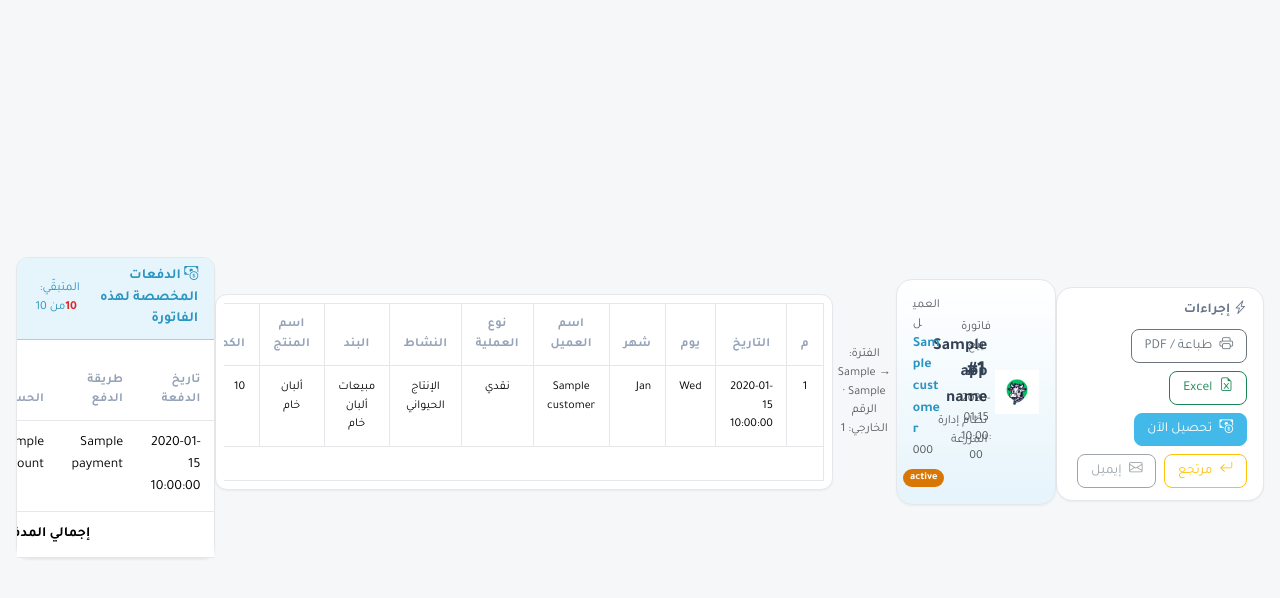
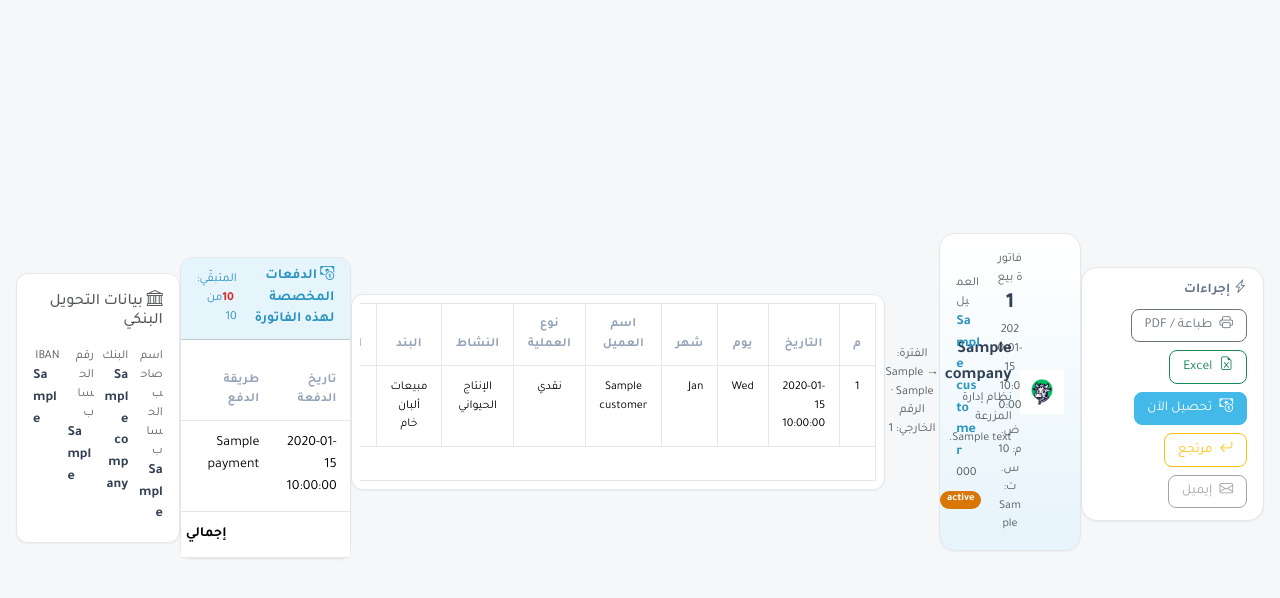
Before and after one commit to Abdelhammid1/elyasmin, a Python web app: template app/templates/milk/invoice_view.html in a window 1280 px wide. Shown: the top 598 px of the page. Run offline with Jinja, Linux system fonts and the light colour scheme; the template is opened without the code that fills it: most values are stand-ins (such as "Sample title", 1, 10 or a date in 2020).

Commit message:
COMPANY P11-3 (YAS-SET-3 + YAS-SET-4): invoice header reads company + prefixed numbers
The whole point of P11-1 and P11-2 — the company data + tax
registration + logo + bank info Zakaria asked about, plus Ibrahim's
formatted invoice numbers, all live on every invoice now.

- `templates/_invoice_header.html`:
  - Macro takes an optional `company` param — falls back to app_name
    + built-in cow logo when None so pre-migration deploys still
    render.
  - Left column: company legal_name (fallback to name) + address, with
    logo from company.logo_path (fallback to logo-256.png).
  - Center column: NEW `formatted_number` param prints
    'PUR-2026-00001' style; falls back to '#42'. Under the date, two
    small lines: 'ض.م: <tax_registration_no>' and 'س.ت:
    <commercial_register_no>' — appear only when the field is set.
  - NEW second macro `render_bank_strip(company)` — renders below the
    line-items table, only when bank_account_no is set. Shows account
    holder / bank / account no / IBAN in a soft card.

- `app/__init__.py`: new context processor `inject_company_profile`
  makes `company` a jinja global on every logged-in page. Guarded so
  the auth pages don't blow up before the DB is bound. This means
  every future page can read `company.name`, `company.tax_registration_no`,
  etc. without route glue.

- `templates/purchases/view.html`:
  - Import both macros; pass `company=company` + `formatted_number` to
    the header call.
  - Call `render_bank_strip(company)` between the notes card and the
    pay modal.
  - `<title>` block + <h1> use the formatted number.

- `templates/milk/invoice_view.html`: same wire-up on the sale side.

Verified against a seeded CompanyProfile with the client's data —
'مزرعة الياسمين للألبان ش.م.م' + tax no 567-890-123 + commercial
register 12345 + address + bank + IBAN all print correctly on the
invoice; formatted number reads 'PUR-2026-00001'.

Co-Authored-By: Claude Opus 4.7 <noreply@anthropic.com>
Claude-Session: https://claude.ai/code/session_01R7nN1CVYipz7HnaAvJecVN

```diff
--- a/app/templates/_invoice_header.html
+++ b/app/templates/_invoice_header.html
@@ -1,49 +1,89 @@
 {#
   Shared invoice header — used by both purchase (فاتورة شراء) and milk
-  (فاتورة بيع). Exposed as a macro so callers pass params explicitly
-  (which sidesteps Jinja's include-vs-set scoping surprise).
+  (فاتورة بيع). Exposed as a macro so callers pass params explicitly.
+
+  PHASE 11 (YAS-SET-3): now reads from `CompanyProfile` — legal_name,
+  tax_registration_no, commercial_register_no, logo_path, address —
+  all print on the invoice header the moment the client fills them in
+  from /finance/settings?tab=company.
+
+  Backward compatible: when `company` is None (pre-migration deploys,
+  or a caller that hasn't been updated yet), falls back to the elyasmin
+  brand + built-in cow logo so the invoice still renders.
 
   Usage:
     {% from "_invoice_header.html" import render_invoice_header %}
     {{ render_invoice_header(
         kind="purchase",
-        number=invoice.id,
+        number=invoice.id,                 # or company.format_invoice_number(...)
         issue_date=invoice.invoice_date,
         party_name=invoice.supplier.name,
         party_url=url_for('suppliers.supplier_detail', supplier_id=invoice.supplier.id),
         party_phone=invoice.supplier.phone,
         status_text=invoice.payment_label,
         status_tone='success' if invoice.payment_type == 'cash' else 'warning',
+        company=company,                   # CompanyProfile.current()
+        formatted_number=company.format_invoice_number('purchase', invoice.id),
     ) }}
-
-  When PHASE-2 CompanyProfile ships, the top block reads legal_name +
-  tax registration + logo from that model. For now it reads app_name.
 #}
 {% macro render_invoice_header(kind, number, issue_date, party_name,
                                party_url, party_phone=None,
-                               status_text=None, status_tone=None) %}
+                               status_text=None, status_tone=None,
+                               company=None,
+                               formatted_number=None) %}
 <div class="invoice-header-box card p-3 mb-3">
   <div class="row g-3 align-items-center">
+    {# ---- LEFT (RTL start): company identity ---- #}
     <div class="col-md-4">
       <div class="d-flex align-items-center gap-2">
-        <img src="{{ url_for('static', filename='img/logo-256.png') }}"
-             alt="{{ app_name }}"
-             style="height:44px; width:44px; object-fit:contain;">
+        {% if company and company.logo_path %}
+          <img src="{{ url_for('static', filename=company.logo_path) }}"
+               alt="{{ company.name }}"
+               style="height:52px; width:52px; object-fit:contain;">
+        {% else %}
+          <img src="{{ url_for('static', filename='img/logo-256.png') }}"
+               alt="{{ app_name }}"
+               style="height:44px; width:44px; object-fit:contain;">
+        {% endif %}
         <div>
-          <div class="fw-bold" style="font-size:1.05rem;">{{ app_name }}</div>
+          <div class="fw-bold" style="font-size:1.05rem;">
+            {{ (company.legal_name if company and company.legal_name
+                else (company.name if company else app_name)) }}
+          </div>
           <div class="text-muted small">نظام إدارة المزرعة</div>
+          {% if company and company.address %}
+          <div class="text-muted" style="font-size:0.75rem; margin-top:2px;">
+            {{ company.address }}
+          </div>
+          {% endif %}
         </div>
       </div>
     </div>
 
+    {# ---- CENTER: invoice number + date ---- #}
     <div class="col-md-4 text-center">
       <div class="text-muted small">
         {% if kind == "purchase" %}فاتورة شراء{% else %}فاتورة بيع{% endif %}
       </div>
-      <div class="fw-bold" style="font-size:1.35rem;">#{{ number }}</div>
+      <div class="fw-bold" style="font-size:1.35rem;" dir="ltr">
+        {{ formatted_number or ('#' ~ number) }}
+      </div>
       <div class="text-muted small" dir="ltr">{{ issue_date }}</div>
+
+      {# Tax + commercial register — the reason Zakaria complained #}
+      {% if company and (company.tax_registration_no or company.commercial_register_no) %}
+      <div class="text-muted" style="font-size:0.75rem; margin-top:6px;">
+        {% if company.tax_registration_no %}
+          <div>ض.م: <span dir="ltr">{{ company.tax_registration_no }}</span></div>
+        {% endif %}
+        {% if company.commercial_register_no %}
+          <div>س.ت: <span dir="ltr">{{ company.commercial_register_no }}</span></div>
+        {% endif %}
+      </div>
+      {% endif %}
     </div>
 
+    {# ---- RIGHT (RTL end): party ---- #}
     <div class="col-md-4">
       <div class="text-end">
         <div class="text-muted small">
@@ -61,3 +101,43 @@
   </div>
 </div>
 {% endmacro %}
+
+
+{# =========================================================
+   BANK STRIP — printed below the line-items table so the party
+   can pay by transfer. Only rendered when the client has filled
+   bank_account_no on the CompanyProfile.
+   ========================================================= #}
+{% macro render_bank_strip(company) %}
+{% if company and company.bank_account_no %}
+<div class="invoice-bank-strip card p-3 mt-3">
+  <div class="row g-2">
+    <div class="col-12">
+      <h6 class="mb-2 text-muted"><i class="bi bi-bank"></i> بيانات التحويل البنكي</h6>
+    </div>
+    {% if company.bank_account_holder %}
+    <div class="col-md-3">
+      <div class="text-muted small">اسم صاحب الحساب</div>
+      <div class="fw-bold">{{ company.bank_account_holder }}</div>
+    </div>
+    {% endif %}
+    {% if company.bank_name %}
+    <div class="col-md-3">
+      <div class="text-muted small">البنك</div>
+      <div class="fw-bold">{{ company.bank_name }}</div>
+    </div>
+    {% endif %}
+    <div class="col-md-3">
+      <div class="text-muted small">رقم الحساب</div>
+      <div class="fw-bold" dir="ltr">{{ company.bank_account_no }}</div>
+    </div>
+    {% if company.bank_iban %}
+    <div class="col-md-3">
+      <div class="text-muted small">IBAN</div>
+      <div class="fw-bold" dir="ltr">{{ company.bank_iban }}</div>
+    </div>
+    {% endif %}
+  </div>
+</div>
+{% endif %}
+{% endmacro %}
--- a/app/templates/milk/invoice_view.html
+++ b/app/templates/milk/invoice_view.html
@@ -1,5 +1,5 @@
 {% extends "base.html" %}
-{% block title %}فاتورة #{{ invoice.id }}{% endblock %}
+{% block title %}فاتورة بيع {{ company.format_invoice_number('sale', invoice.id) if company else '#' ~ invoice.id }}{% endblock %}
 {% block content %}
 {# PHASE 10 (YAS-UX-1): action bar mirroring the purchase invoice — same
    shape, same buttons, so the two invoice types feel like the same app. #}
@@ -66,17 +66,19 @@
   {% endif %}
 </div>
 
-{# Shared invoice header — same macro used on purchase invoice #}
-{% from "_invoice_header.html" import render_invoice_header %}
+{# Shared invoice header — reads CompanyProfile (YAS-SET-3) #}
+{% from "_invoice_header.html" import render_invoice_header, render_bank_strip %}
 {{ render_invoice_header(
     kind="sale",
     number=invoice.id,
+    formatted_number=(company.format_invoice_number('sale', invoice.id) if company else '#' ~ invoice.id),
     issue_date=invoice.issue_date,
     party_name=invoice.customer.name,
     party_url=url_for('customers.customer_detail', customer_id=invoice.customer.id),
     party_phone=invoice.customer.phone,
     status_text=invoice.status_label,
     status_tone='success' if invoice.status == 'issued' else 'warning',
+    company=company,
 ) }}
 <p class="text-muted small text-center no-print mb-3">
   الفترة: <span dir="ltr">{{ invoice.period_from }} → {{ invoice.period_to }}</span>
@@ -220,6 +222,9 @@
   {% endif %}
 </div>
 
+{# ============ BANK STRIP (YAS-SET-3) ============ #}
+{{ render_bank_strip(company) }}
+
 {# PHASE 10 (YAS-UX-4): collect-payment modal for milk invoices — mirrors
    the purchase invoice's "سدّد الآن" flow. Reuses the customer payment +
    allocation service so the JE + treasury movement fire the normal way. #}
```
Also changed, not shown: app/__init__.py (+16 -0 lines), app/templates/purchases/view.html (+8 -3 lines).
